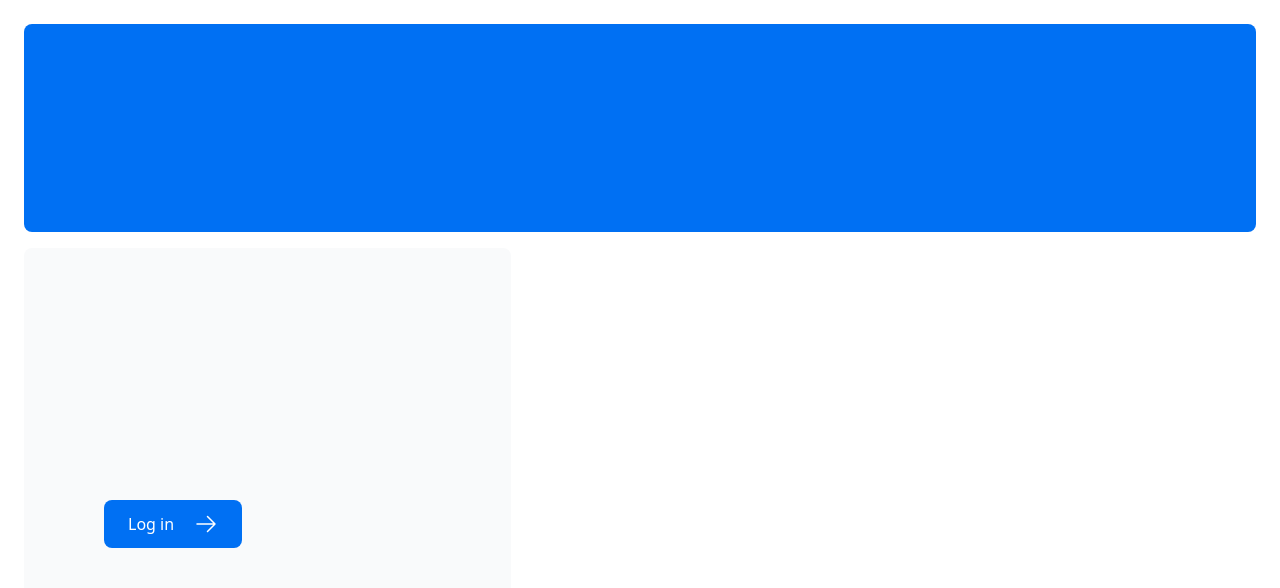
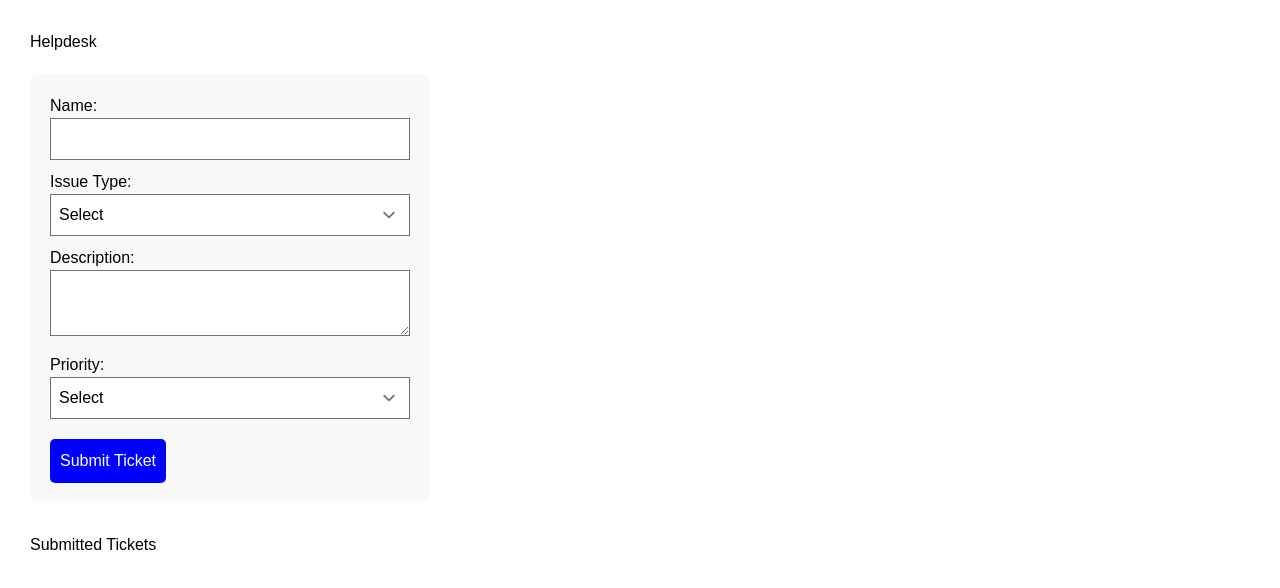
Before and after one commit to VictoriaX002/Nature-of-Enterprise-CA3, a Next.js app in the folder nextjs-dashboard/: page / in a window 1280 px wide. Shown: the top 588 px of the page. Built offline with nearby package versions, Linux system fonts and the light colour scheme.

Commit message:
Add files via upload

```diff
--- a/nextjs-dashboard/app/page.tsx
+++ b/nextjs-dashboard/app/page.tsx
@@ -1,31 +1,119 @@
-import AcmeLogo from '@/app/ui/acme-logo';
-import { ArrowRightIcon } from '@heroicons/react/24/outline';
-import Link from 'next/link';
+"use client";
 
-export default function Page() {
+import { useState } from "react";
+
+type Ticket = {
+  name: string;
+  type: string;
+  description: string;
+  priority: string;
+  status: string;
+};
+
+export default function Helpdesk() {
+  const [tickets, setTickets] = useState<Ticket[]>([]);
+  const [submitted, setSubmitted] = useState(false);
+
+  const handleSubmit = (e: React.FormEvent<HTMLFormElement>) => {
+    e.preventDefault();
+
+    const form = e.currentTarget;
+    const formData = new FormData(form);
+
+    const newTicket: Ticket = {
+      name: formData.get("name") as string,
+      type: formData.get("type") as string,
+      description: formData.get("description") as string,
+      priority: formData.get("priority") as string,
+      status: "Open",
+    };
+
+    setTickets([...tickets, newTicket]);
+    setSubmitted(true);
+
+    form.reset();
+  };
+
+
+const toggleStatus = (index: number) => {
+  const updated = [...tickets];
+  updated[index].status =
+    updated[index].status === "Open" ? "Resolved" : "Open";
+  setTickets(updated);
+};
+
+
   return (
-    <main className="flex min-h-screen flex-col p-6">
-      <div className="flex h-20 shrink-0 items-end rounded-lg bg-blue-500 p-4 md:h-52">
-        {/* <AcmeLogo /> */}
-      </div>
-      <div className="mt-4 flex grow flex-col gap-4 md:flex-row">
-        <div className="flex flex-col justify-center gap-6 rounded-lg bg-gray-50 px-6 py-10 md:w-2/5 md:px-20">
-          <p className={`text-xl text-gray-800 md:text-3xl md:leading-normal`}>
-            <strong></strong>{' '}
-            <a href="https://nextjs.org/learn/" className="text-blue-500">
-            </a>
-          </p>
-          <Link
-            href="/login"
-            className="flex items-center gap-5 self-start rounded-lg bg-blue-500 px-6 py-3 text-sm font-medium text-white transition-colors hover:bg-blue-400 md:text-base"
-          >
-            <span>Log in</span> <ArrowRightIcon className="w-5 md:w-6" />
-          </Link>
+    <div style={{ padding: "30px", fontFamily: "Arial" }}>
+      <h1 style={{ marginBottom: "20px" }}>Helpdesk</h1>
+
+      <form onSubmit={handleSubmit} style={{
+        background: "#f9f9f9",
+        padding: "20px",
+        borderRadius: "10px",
+        maxWidth: "400px"
+      }}>
+        <div style={{ marginBottom: "10px" }}>
+          <label htmlFor="name">Name:</label><br />
+          <input id="name" name="name" type="text" required style={{ width: "100%", padding: "8px" }} />
         </div>
-        <div className="flex items-center justify-center p-6 md:w-3/5 md:px-28 md:py-12">
-          {/* Add Hero Images Here */}
+
+        <div style={{ marginBottom: "10px" }}>
+          <label htmlFor="type">Issue Type:</label><br />
+          <select id="type" name="type" required style={{ width: "100%", padding: "8px" }}>
+            <option value="">Select</option>
+            <option>IT Issue</option>
+            <option>Facilities</option>
+            <option>General</option>
+          </select>
         </div>
-      </div>
-    </main>
+
+        <div style={{ marginBottom: "10px" }}>
+          <label htmlFor="description">Description:</label><br />
+          <textarea id="description" name="description" required style={{ width: "100%", padding: "8px" }} />
+        </div>
+
+        <div style={{ marginBottom: "10px" }}>
+          <label htmlFor="priority">Priority:</label><br />
+          <select id="priority" name="priority" required style={{ width: "100%", padding: "8px" }}>
+            <option value="">Select</option>
+            <option>Low</option>
+            <option>Medium</option>
+            <option>High</option>
+          </select>
+        </div>
+
+        <button style={{
+          marginTop: "10px",
+          padding: "10px",
+          background: "blue",
+          color: "white",
+          border: "none",
+          borderRadius: "5px",
+          cursor: "pointer"
+        }}>
+          Submit Ticket
+        </button>
+      </form>
+
+      {submitted && <p style={{ color: "green" }}>Ticket submitted ✅</p>}
+
+      <h2 style={{ marginTop: "30px" }}>Submitted Tickets</h2>
+
+      <ul style={{ listStyle: "none", padding: 0 }}>
+        {tickets.map((ticket, index) => (
+          <li key={index} style={{
+            background: "#eee",
+            padding: "10px",
+            marginBottom: "10px",
+            borderRadius: "8px"
+          }}>
+            <strong>{ticket.name}</strong> - {ticket.type} ({ticket.priority})
+            <br />
+            {ticket.description}
+          </li>
+        ))}
+      </ul>
+    </div>
   );
 }
```
